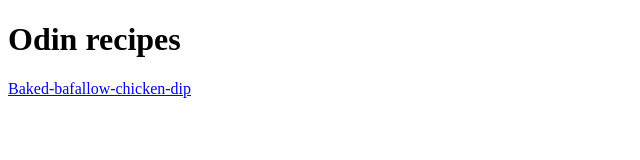
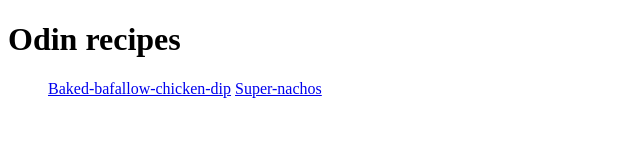
Before and after one commit to SumitDharme/Odin-recipes, a plain HTML site: page index.html in a window 1280 px wide. Shown: the whole page, without its empty margins (0-640 px from the left). Drawn offline with Linux system fonts and the light colour scheme.

Commit message:
Linked super-nachos.html

```diff
--- a/index.html
+++ b/index.html
@@ -1,13 +1,18 @@
 <!DOCTYPE html>
-<html  lnag="en">
+<html lnag="en">
+
 <head>
     <meta charset="UFT-8">
     <title>Odin project</title>
 
 </head>
+
 <body>
     <h1>Odin recipes</h1>
+    <ul>
         <a href="recipes/Baked-bafallow-chicken-dip.html">Baked-bafallow-chicken-dip</a>
+        <a href="recipes/super-nachos.html">Super-nachos</a>
+    </ul>
 
 </body>
 
```
Lines whose indentation alone changed are shown as unchanged.
